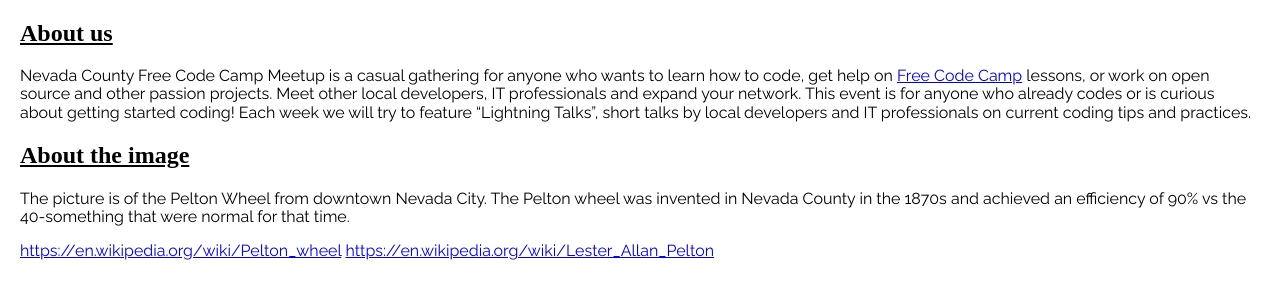
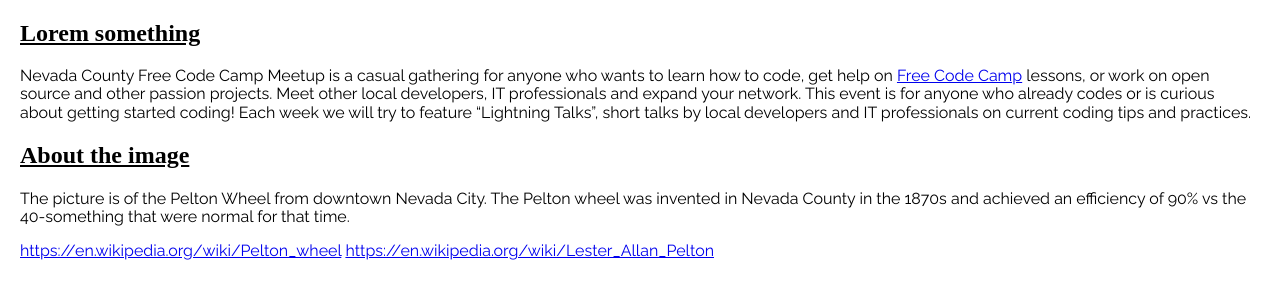
Before and after one commit to NevadaCountyFreeCodeCamp/nevadacountyfreecodecamp.github.io, a plain HTML site: page index.html in a window 1280 px wide. Shown: the part 241-540 px from the top of the page. Drawn offline with nearby package versions, Linux system fonts and the light colour scheme; a web font is replaced by a local one.

Commit message:
Revert "Minorchanges"

```diff
--- a/index.html
+++ b/index.html
@@ -29,8 +29,6 @@
             <a href="https://www.facebook.com/groups/free.code.camp.nevada.county/"><i class="fa fa-facebook-square fa-3x"></i></a>
             <a href="https://github.com/NevadaCountyFreeCodeCamp"><i class="fa fa-github fa-3x"></i></a>
             <a href="https://www.meetup.com/Nevada-County-Free-Code-Camp/"><i class="fa fa-meetup fa-3x"></i></a>
-            <!-- 48px equals 3em which is the size of the font-awesome icons -->
-            <a href="https://gitter.im/NCFREECODECAMP/Lobby"><img src="img/gitter-icon.svg" alt="gitter link" height="48px"></a>
         </div>
     </div>
     <div id="main" class="container">
@@ -48,7 +46,7 @@
             </div>
         </div>
         <div class="text-content">
-            <h2>About us</h2>
+            <h2>Lorem something</h2>
                 <p>
                 Nevada County Free Code Camp Meetup is a casual gathering for anyone who wants to learn how to code, get help on <a href="http://www.freecodecamp.com/">Free Code Camp</a> lessons, or work on open source and other passion projects. Meet other local developers, IT professionals and expand your network. This event is for anyone who already codes or is curious about getting started coding! Each week we will try to feature “Lightning Talks”, short talks by local developers and IT professionals on current coding tips and practices.
                 </p>
--- a/main.css
+++ b/main.css
@@ -1,10 +1,6 @@
 * {
   box-sizing: border-box;
   font-family: raleway, sans-serif; }
-
-body {
-  overflow:  hidden;
-}
 
 .container {
   width: 100%; }
```
Also changed, not shown: img/gitter-icon.svg (deleted).
